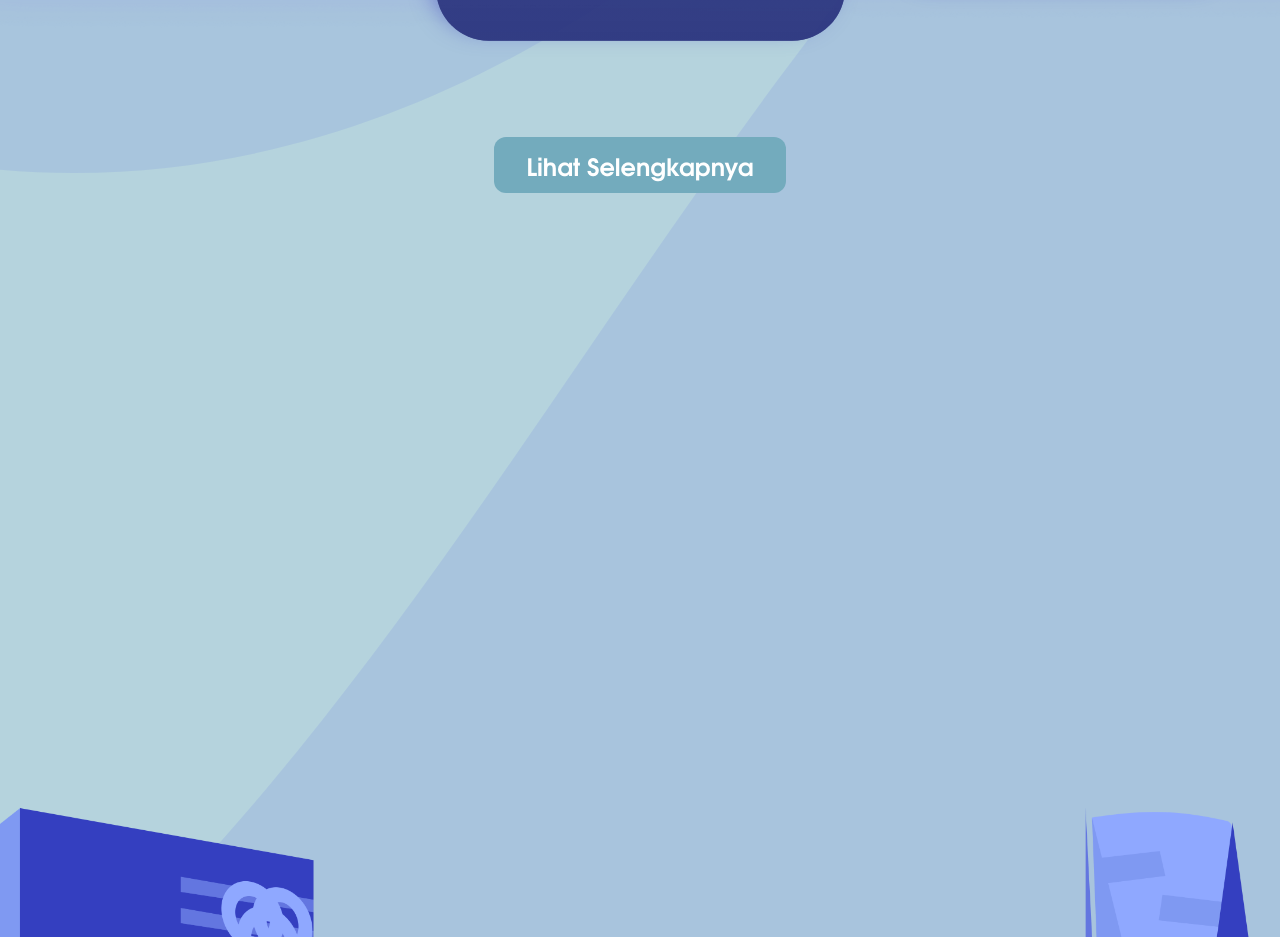
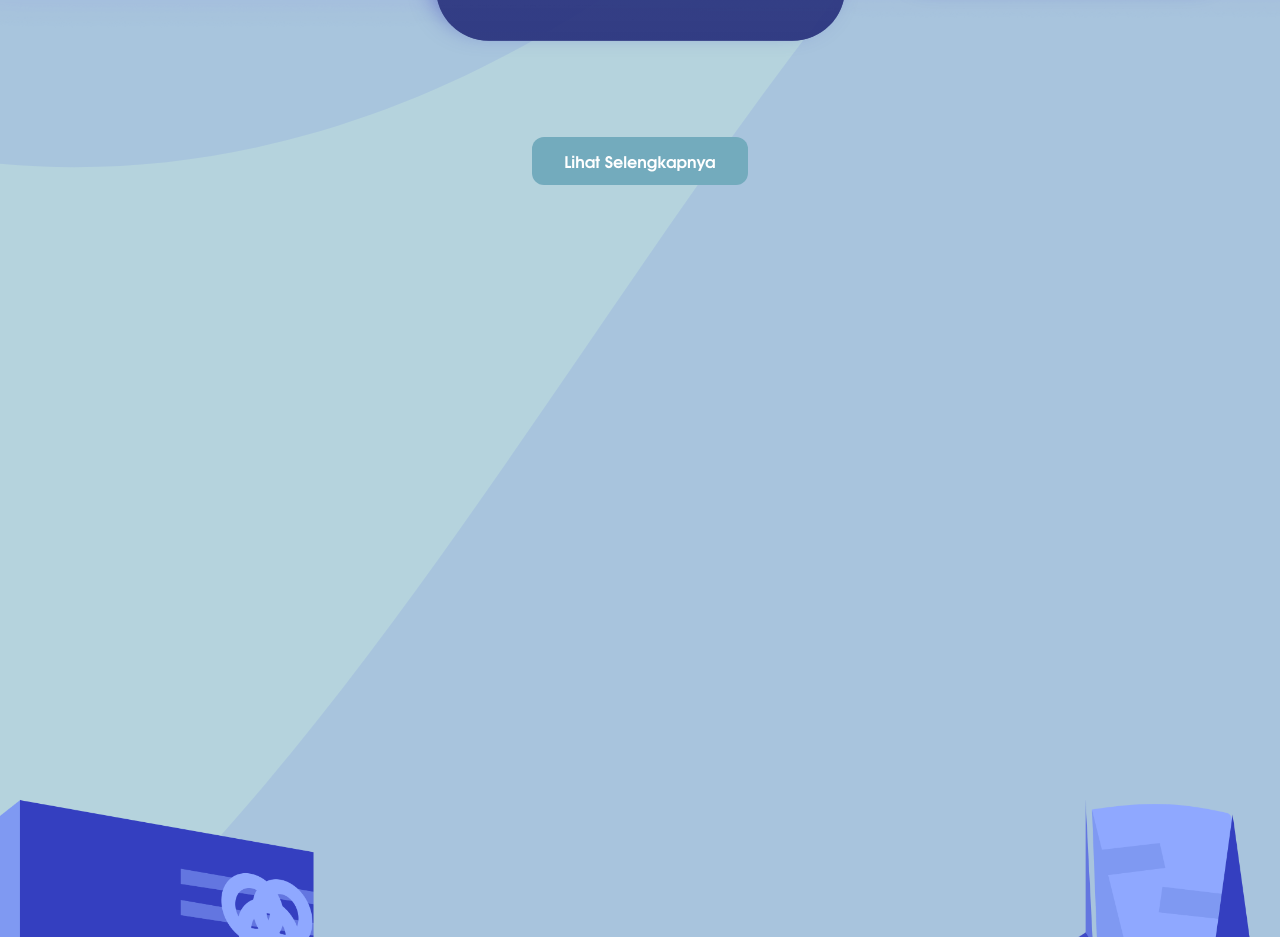
Before and after one commit to OH-Fasilkom-UI/oh24-frontend, a Next.js app: page /explore in a window 1280 px wide. Shown: the part 4300-5237 px from the top of the page. Built offline with nearby package versions, Linux system fonts and the light colour scheme; no server answers.

Commit message:
fix: button size in facility

```diff
--- a/modules/ExploreModule/components/ExploreFacility.tsx
+++ b/modules/ExploreModule/components/ExploreFacility.tsx
@@ -123,7 +123,7 @@ const ExploreFacility = () => {
         {FACILITIES[index].desc}
       </animated.div>
       <Button
-        className="bg-Misc/Ziggurat/400 mb-24 md:mb-8 lg:text-xl xl:text-2xl 2xl:text-3xl"
+        className="bg-Misc/Ziggurat/400 mb-24 md:mb-8"
         onClick={() => setLookup(!lookup)}
       >
         Lihat Selengkapnya
```
